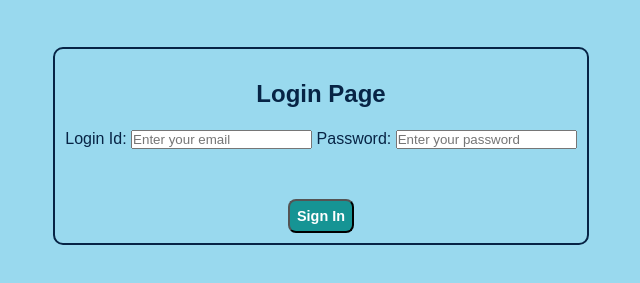
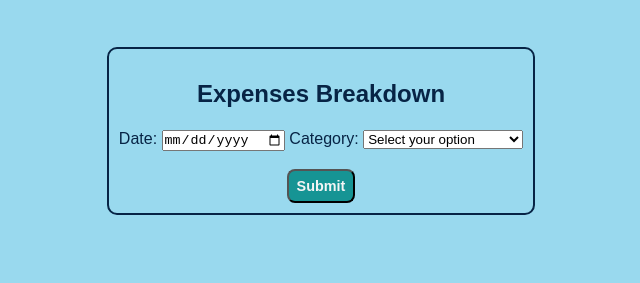
Before and after one commit to Abdulqadirajabsha/Web-Project, a website: page breakdownpage.html in a window 1280 px wide. Shown: the part 105-388 px from the top of the page, without its empty margins (319-959 px from the left). Drawn offline with Linux system fonts and the light colour scheme.

Commit message:
Made changes in breakdown.html and breakdown.css files

```diff
--- a/CSS-files/breakdownpage.css
+++ b/CSS-files/breakdownpage.css
@@ -18,21 +18,40 @@ body {
   text-align: center;
 }
 
-h1 {
-  width: fit-content;
+.header {
+  border: 2px solid;
   background-color: #072445;
   color: #99d9ee;
   border-radius: 10px;
-  margin-top: 15px;
-  margin-left: 37.5%;
-  padding-top: 20px;
+  padding-bottom: 20px;
+  padding-right: 25px;
+  padding-top: 10px;
   display: flex;
   justify-content: center;
-  text-align: center;
+  width: fit-content;
+  margin: auto;
+  margin-bottom: 50px;
+  margin-top: 15px;
 }
 
 #calculator-image {
-  width: 15%;
-  overflow: initial;
-  padding-bottom: 10px;
+  width: 70px;
+  padding-right: 10px;
+  padding-left: 15px;
 }
+
+form {
+  font-weight: 500;
+  line-height: 30px;
+  border: #072445 2px solid;
+  width: fit-content;
+  margin-left: auto;
+  margin-right: auto;
+  margin-top: 20px;
+  padding: 10px;
+  border-radius: 10px;
+}
+
+fieldset {
+  border: 0;
+}
--- a/breakdownpage.html
+++ b/breakdownpage.html
@@ -18,14 +18,49 @@
     <form id="Login-Page" name="Login-Page" method="get">
         <fieldset>
             <legend>
-    <h2><strong>Login Page</strong></h2>
-    <label>Login Id:</label>
-    <input type="text" placeholder="Enter your email" type="email" required>
-    <label>Password:</label>
-    <input type="password" placeholder="Enter your password" minlength="8" required>
-    <br></br>
-    <div class="signin-button">
-    <button type="submit"><a href="homepage.html">Sign In</a></button>
+    <h2><strong>Expenses Breakdown</strong></h2>
+    <form id="expense-details">
+        <fieldset>
+          <legend>
+          <label>Date:</label>
+          <input type="date" id="date" required/>
+          <label>Category:</label>
+          <select id="category" required>
+            <option disabled selected>Select your option</option>
+            <optgroup label="Grocery">
+            <option value="Fruits">Fruits</option>
+            <option value="Vegetables">Vegetables</option>
+          </optgroup>
+            <optgroup label="Bills">
+            <option value="Home Electricity">Home Electricity</option>
+            <option value="Shop Electricity">Shop Electricity</option>
+            <option value="Vehicle Maintenance">Vehicle Maintenance</option>
+            <option value="Mobile Recharge">Mobile Recharge</option>
+            <option value="Internet">Internet</option>
+            <option value="Credit Card">Credit Card</option>
+          </optgroup>
+          <optgroup label="Rent">
+            <option value="Home">Home</option>
+            <option value="Shop">Shop</option>
+          </optgroup>
+          <optgroup label="Maintenance">
+            <option value="Apartment">Apartment</option>
+            <option value="Shop">Shop</option>
+            <option value="Parking">Parking</option>]
+            <option value="Garage">Garage</option>
+            </optgroup>
+            <optgroup label="Fuel">
+            <option value="Bike">Bike</option>
+            <option value="Scooty">Scooty</option>
+            <option value="Car">Car</option>
+          </optgroup>
+            <option value="personal">Personal Expense</option>
+            <option value="other">Other</option>
+          </select>
+          <button id="submitbutton">Submit</button>
+        </legend>
+        </fieldset>
+      </form>
 </div>
 </legend>
 </fieldset>
```
